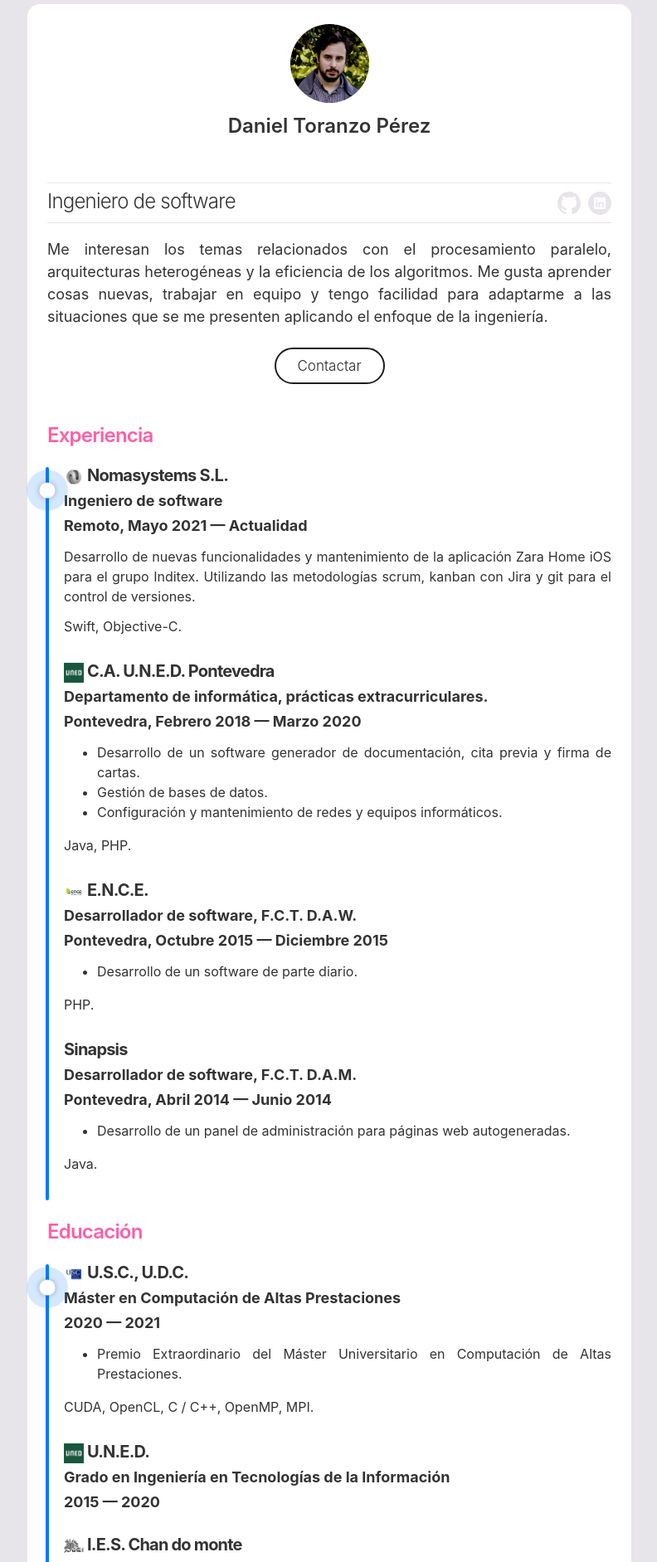
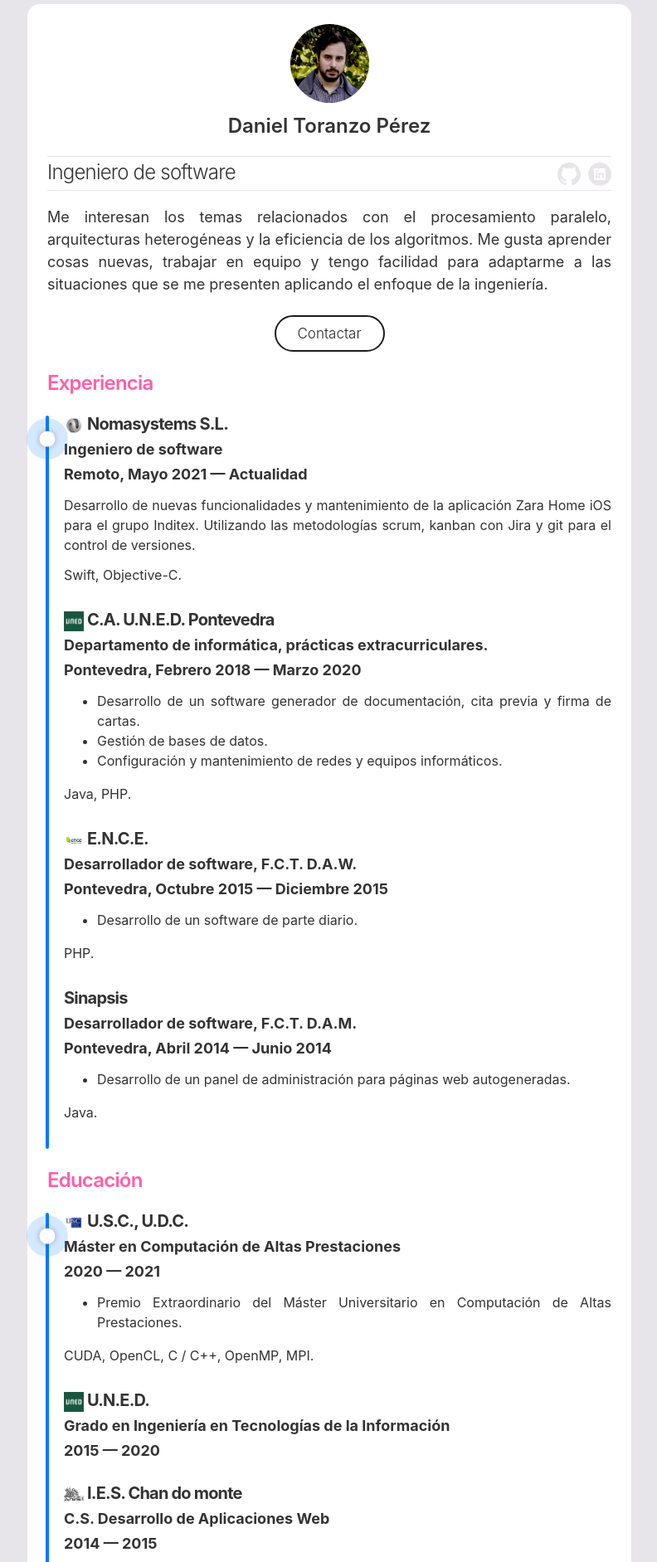
Before and after one commit to obocat/daniel_toranzo_perez, a Jekyll site: the page built from index.html, in a window 1280 px wide. Shown: the top 1883 px of the page at 83% size, without its empty margins (243-1035 px from the left). Built offline with Jekyll 4.4.1, drawn with Linux system fonts in a browser that asks for light colours.

Commit message:
fix: some paddings fixed

```diff
--- a/_sass/_resume.scss
+++ b/_sass/_resume.scss
@@ -71,7 +71,6 @@
 }
 
 .page-header {
-  padding-bottom: 1.5rem;
   .header-contact-info {
     @include sans;
     text-align: center;
@@ -82,8 +81,6 @@
 
   .title-bar {
     @include section_border_thin;
-    margin-top: 2rem;
-    padding: .4rem 0;
     @include clearfix;
 
     .header-title {
```
